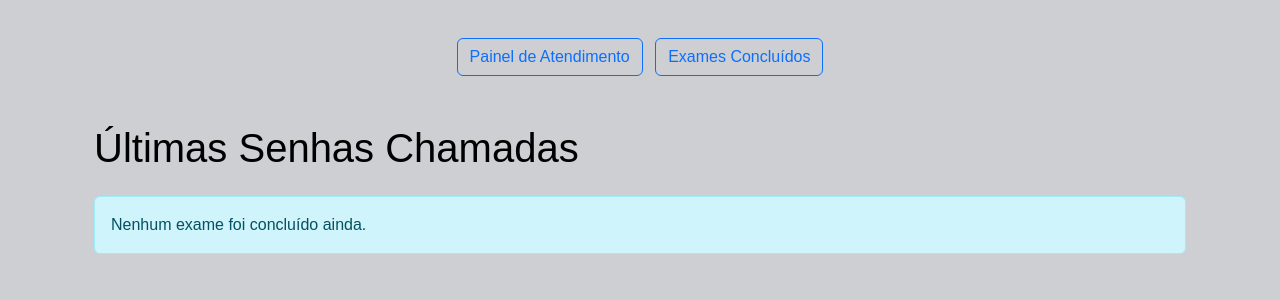
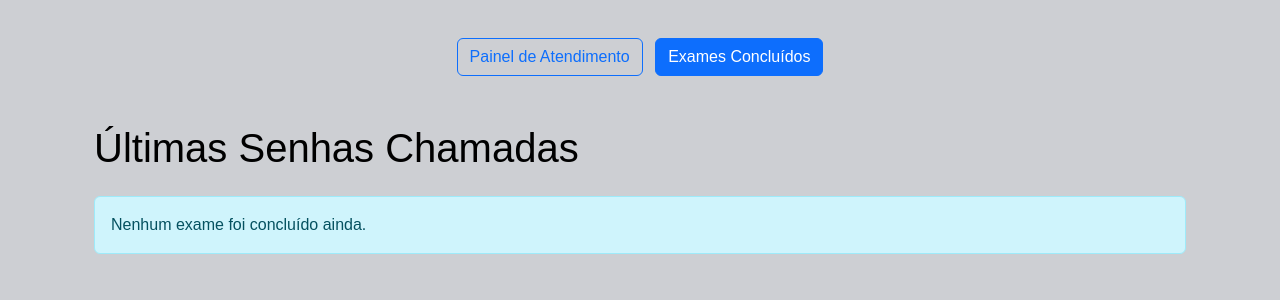
Before and after one commit to Luis-Hardt/AgendaMed, a Django app: page /concluidos/ in a window 1280 px wide. Shown: the part 56-356 px from the top of the page. Run offline with Django 5.2, Linux system fonts and the light colour scheme; data that the repository does not hold is empty.

Commit message:
Update exames_concluidos.html
Correção do botão "Exames Concluídos" no template "exames_concluidos.html"

```diff
--- a/project_agendamed/exames/templates/exames/exames_concluidos.html
+++ b/project_agendamed/exames/templates/exames/exames_concluidos.html
@@ -19,7 +19,7 @@
         Painel de Atendimento
     </a>
 {% endif %}
-    <a href="{% url 'public_exames_concluidos' %}" class="btn btn-outline-primary {% if request.resolver_match.url_name == 'exames_concluidos' %}active{% endif %}">
+    <a href="{% url 'public_exames_concluidos' %}" class="btn btn-outline-primary active">
         Exames Concluídos
     </a>
 </div>
```
